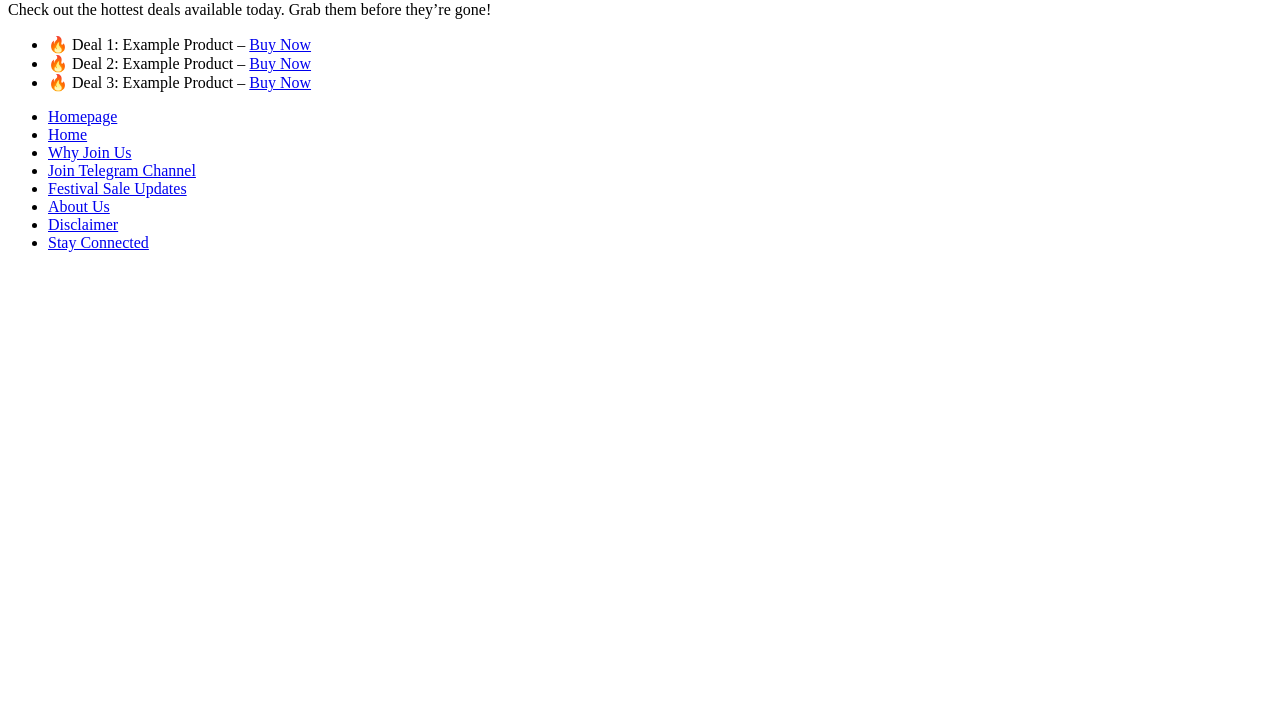
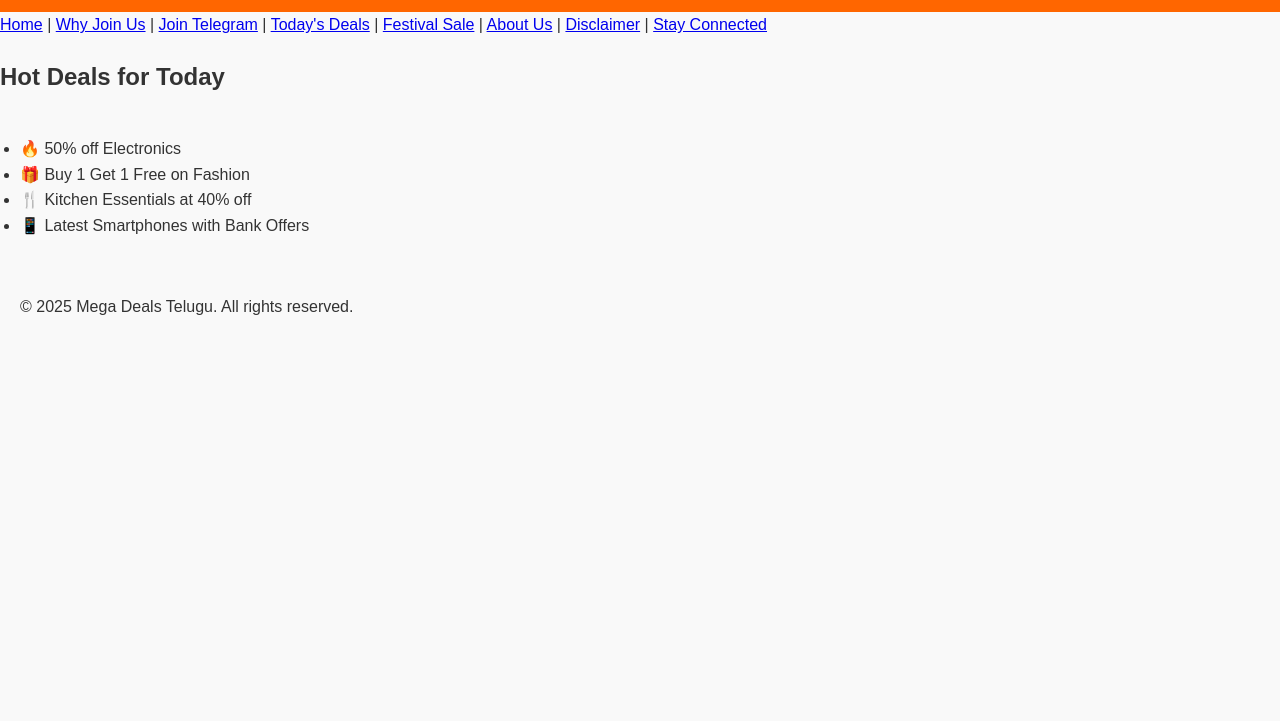
Before and after one commit to megadealstelugu/megadealstelugu-sitemap, a plain HTML site: page todays-deals.html in a window 1280 px wide. Shown: the part 79-800 px from the top of the page. Drawn offline with Linux system fonts and the light colour scheme.

Commit message:
Update todays-deals.html

```diff
--- a/todays-deals.html
+++ b/todays-deals.html
@@ -4,28 +4,35 @@
   <meta charset="UTF-8">
   <meta name="viewport" content="width=device-width, initial-scale=1.0">
   <title>Today's Deals - Mega Deals Telugu</title>
+  <link rel="stylesheet" href="style.css">
 </head>
 <body>
-  <h1>Today's Deals</h1>
-  <p>Check out the hottest deals available today. Grab them before they’re gone!</p>
+  <header>
+    <h1>Today's Deals</h1>
+    <nav>
+      <a href="index.html">Home</a> |
+      <a href="why-join-us.html">Why Join Us</a> |
+      <a href="join-telegram-channel.html">Join Telegram</a> |
+      <a href="todays-deals.html">Today's Deals</a> |
+      <a href="festival-sale-updates.html">Festival Sale</a> |
+      <a href="about-us.html">About Us</a> |
+      <a href="disclaimer.html">Disclaimer</a> |
+      <a href="stay-connected.html">Stay Connected</a>
+    </nav>
+  </header>
 
-  <ul>
-    <li>🔥 Deal 1: Example Product – <a href="#">Buy Now</a></li>
-    <li>🔥 Deal 2: Example Product – <a href="#">Buy Now</a></li>
-    <li>🔥 Deal 3: Example Product – <a href="#">Buy Now</a></li>
-  </ul>
+  <main>
+    <h2>Hot Deals for Today</h2>
+    <ul>
+      <li>🔥 50% off Electronics</li>
+      <li>🎁 Buy 1 Get 1 Free on Fashion</li>
+      <li>🍴 Kitchen Essentials at 40% off</li>
+      <li>📱 Latest Smartphones with Bank Offers</li>
+    </ul>
+  </main>
 
-  <nav>
-    <ul>
-      <li><a href="index.html">Homepage</a></li>
-      <li><a href="home.html">Home</a></li>
-      <li><a href="why-join-us.html">Why Join Us</a></li>
-      <li><a href="join-telegram-channel.html">Join Telegram Channel</a></li>
-      <li><a href="festival-sale-updates.html">Festival Sale Updates</a></li>
-      <li><a href="about-us.html">About Us</a></li>
-      <li><a href="disclaimer.html">Disclaimer</a></li>
-      <li><a href="stay-connected.html">Stay Connected</a></li>
-    </ul>
-  </nav>
+  <footer>
+    <p>&copy; 2025 Mega Deals Telugu. All rights reserved.</p>
+  </footer>
 </body>
 </html>
```
